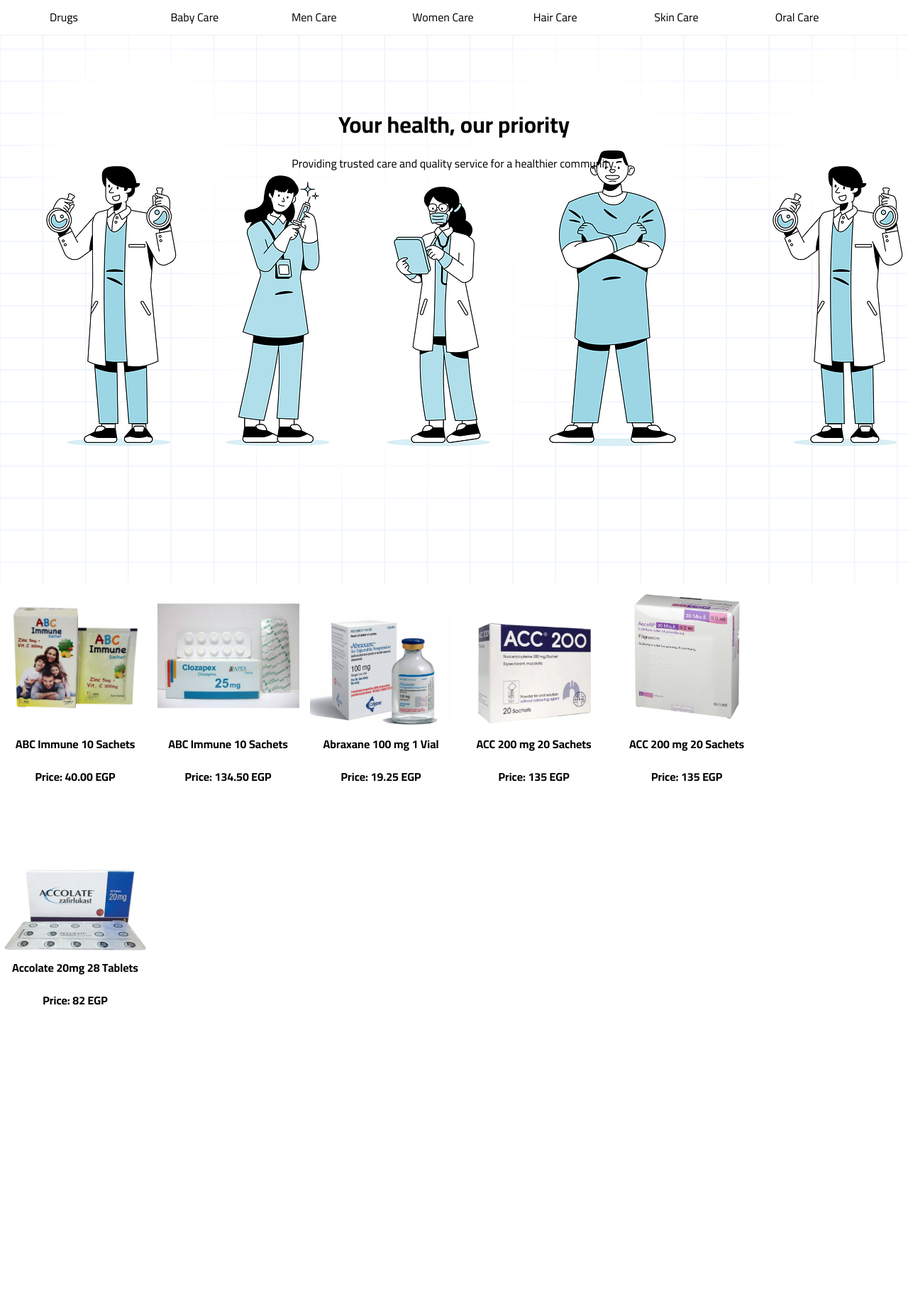
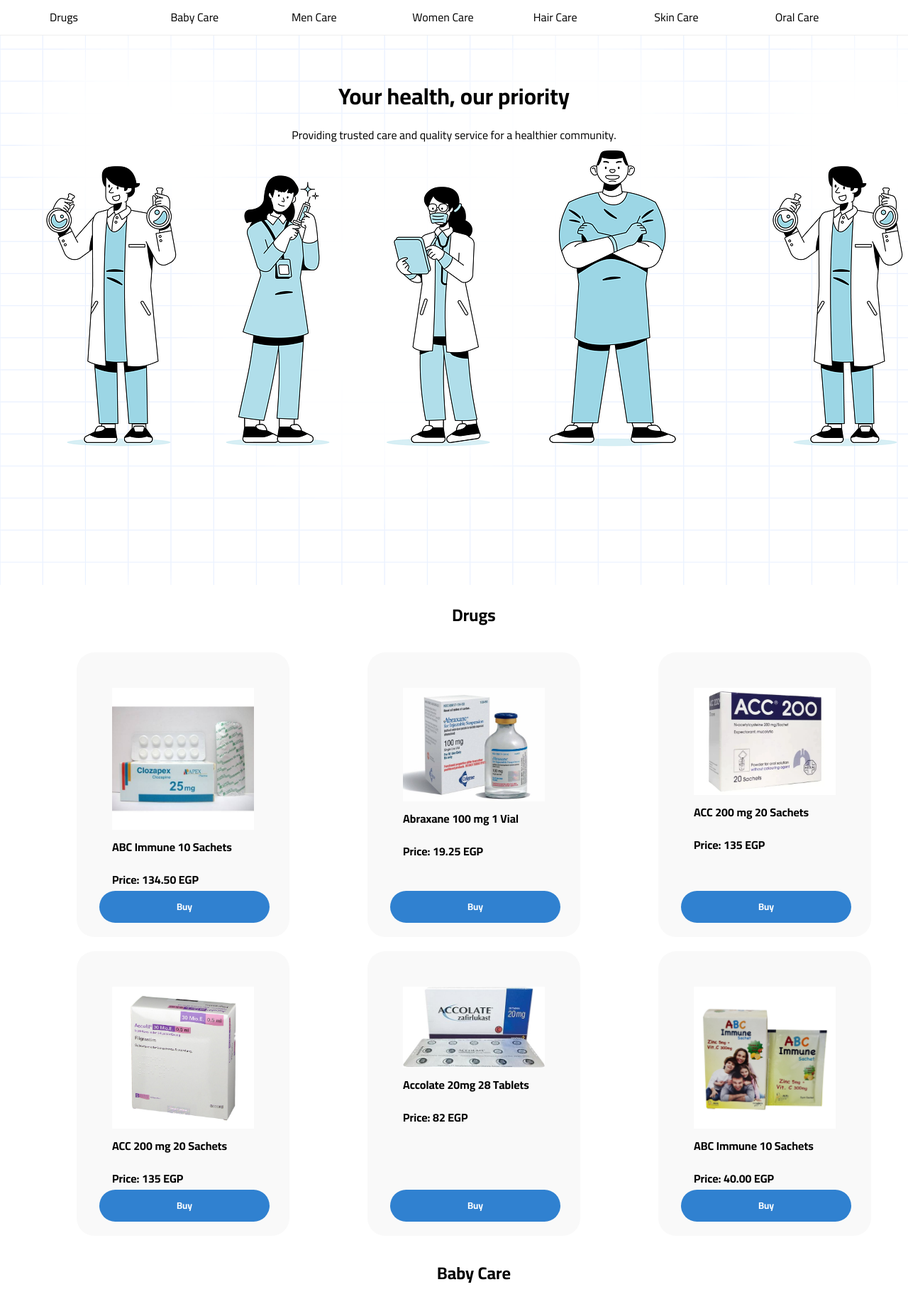
Before and after one commit to Ahmed-kamal12/pharm, a PHP site: page /main.html in a window 1280 px wide; the page is wider, and only the part inside the window is pictured. Shown: the part 76-1913 px from the top of that part at 71% size. Before the commit the page ends 1492 px from the top of that part, so only its background shows below. Run offline with PHP 8.4, Linux system fonts and the light colour scheme.

Commit message:
add sections

```diff
--- a/Css/style.css
+++ b/Css/style.css
@@ -25,6 +25,7 @@
     height: 75px;
     z-index: 99999;
 }
+
 header h2 {
     text-transform: capitalize;
     letter-spacing: 2.3px;
@@ -76,6 +77,7 @@
     align-items: center;
 }
 
+
 /*main page */
 
 main {
@@ -101,15 +103,50 @@
 }
 
 /* Sections */
+
 /* ------Drugs------*/
-#Drugs{
-    margin-top: 100px;
-    padding: 0 25px ;
+
+div>h2 {
+    text-align: center;
 }
 
-figure {
-    display: inline-block;
-    width: calc(95% 5);
-    margin: 100px 6px auto ;
-    text-align: center;
+#Drugs{
+    margin-top: 120px;
 }
+
+.Drugs{
+    padding: 0;
+}
+
+div>div {
+    display: flex;
+    width: 100%;
+    margin: 0;
+    padding: 0 53px;
+}
+/* F5F7F8 */
+div>figure {
+    background-color: #F9F9F9;
+    border-radius: 25px;
+    padding: 50px;
+    margin: 10px 55px;
+    position: relative;
+}
+
+button {
+    position: absolute;
+    bottom: 20px;
+    color: white;
+    font-weight: bold;
+    left: 32px;
+    width: 80%;
+    padding: 10px 0;
+    background-color: #3081D0;
+    border: none;
+    border-radius: 25px;
+    transition-delay: 0.3s;
+}
+
+button:hover {
+    box-shadow: 0 0 3px 1px #565564;
+}
--- a/main.html
+++ b/main.html
@@ -20,8 +20,8 @@
      <nav>
             <ul>
                 <li><a href="#Drugs">Drugs</a></li>
-                <li><a href="#">Baby Care</a></li>
-                <li><a href="#">Men Care</a></li>
+                <li><a href="#BabyCare">Baby Care</a></li>
+                <li><a href="#MenCare">Men Care</a></li>
                 <li><a href="#">Women Care</a></li>
                 <li><a href="#">Hair Care</a></li>
                 <li><a href="#">Skin Care</a></li>
@@ -29,7 +29,7 @@
              </ul>
      </nav>
      <main>
-        <div id="Drugs">
+        <div >
         <h1>Your health, our priority</h1>
         <p>
             Providing trusted care and quality service for a healthier community.
@@ -38,15 +38,8 @@
      </main>
      <!-- section Drugs -->
       <div class="Drugs">
-        <figure>
-            <img src="Images/ABC Immune 10 Sachets.jpg" alt="ABC Immune 10 Sachets" width="200">
-            <figcaption>
-                <strong>
-                    <span>ABC Immune 10 Sachets</span>
-                    <p>Price: 40.00 EGP</p>
-                </strong>
-            </figcaption>
-        </figure>
+        <h2 id="Drugs">Drugs</h2>
+        <div>
             <figure>
                 <img src="Images/CLOZAPEX 25 MG 50 TAB.jpg" alt="CLOZAPEX 25 MG 50 TAB" width="200">
                 <figcaption>
@@ -54,6 +47,7 @@
                         <span>ABC Immune 10 Sachets</span>
                         <p>Price: 134.50 EGP</p>
                     </strong>
+                    <p><button>Buy</button></p>
                 </figcaption>
             </figure>
           <figure>
@@ -62,6 +56,7 @@
                 <strong>
                     <span>Abraxane 100 mg 1 Vial</span>
                     <p>Price: 19.25 EGP</p>
+                    <p><button>Buy</button></p>
                 </strong>
             </figcaption>
         </figure>
@@ -72,8 +67,11 @@
                     <span>ACC 200 mg 20 Sachets</span>
                     <p>Price: 135 EGP</p>
                 </strong>
+                <p><button>Buy</button></p>
             </figcaption>
         </figure>
+        </div>
+    <div>
         <figure>
             <img src="Images/Accofil 30 MIU0.5ml 5 Prefilled Syringes.jpg" alt="Accofil 30 MIU/0.5ml 5 Prefilled Syringes" width="200" >
             <figcaption>
@@ -81,6 +79,7 @@
                     <span>ACC 200 mg 20 Sachets</span>
                     <p>Price: 135 EGP</p>
                 </strong>
+                <p><button>Buy</button></p>
             </figcaption>
         </figure>
         <figure>
@@ -90,8 +89,93 @@
                     <span>Accolate 20mg 28 Tablets</span>
                     <p>Price: 82 EGP</p>
                 </strong>
+                <p><button>Buy</button></p>
+            </figcaption>
+        </figure>
+        <figure>
+            <img src="Images/ABC Immune 10 Sachets.jpg" alt="ABC Immune 10 Sachets" width="200">
+            <figcaption>
+                <strong>
+                    <span>ABC Immune 10 Sachets</span>
+                    <p>Price: 40.00 EGP</p>
+                </strong>
+                <p><button>Buy</button></p>
             </figcaption>
         </figure>
     </div>
+    </div>
+    <br>
+    <!-- section Baby Care -->
+    <div>
+        <h2 id="BabyCare">Baby Care</h2>
+        <div>
+            <figure>
+                <img src="Images/5 Fives Feeding Bottle 250 ml.jpg" alt="5 Fives Feeding Bottle 250 ml" width="200">
+                <figcaption>
+                    <strong>
+                        <span>5 Fives Feeding Bottle 250 ml</span>
+                        <p>Price: 30.00 EGP</p>
+                    </strong>
+                    <p><button>Buy</button></p>
+                </figcaption>
+            </figure>
+            <figure>
+                <img src="Images/Alynour Baby Soft Wet Wipes 120 Pieces.jpg" alt="Alynour Baby Soft Wet Wipes 120 Pieces" width="200">
+                <figcaption>
+                    <strong>
+                        <span>Alynour Baby Soft Wet Wipes 120 Pieces</span>
+                        <p>Price: 20.15 EGP</p>
+                    </strong>
+                    <p><button>Buy</button></p>
+                </figcaption>
+            </figure>
+            <figure>
+                <img src="Images/Amore Kids Body Spray - Story Boy 75 ml.webp" alt="Amore Kids Body Spray - Story Boy 75 ml" width="200">
+                <figcaption>
+                    <strong>
+                        <span>Amore Kids Body Spray - Story Boy 75 ml</span>
+                        <p>Price: 99.90 EGP</p>
+                    </strong>
+                    <p><button>Buy</button></p>
+                </figcaption>
+            </figure>
+        </div>
+        <div>
+            <figure>
+                <img src="Images/Amore Kids Eau De Parfum - Funny 50 ml.webp" alt="Amore Kids Eau De Parfum - Funny 50 ml" width="200">
+                <figcaption>
+                    <strong>
+                        <span>Amore Kids Eau De Parfum - Funny 50 ml</span>
+                        <p>Price: 149.90 EGP</p>
+                    </strong>
+                    <p><button>Buy</button></p>
+                </figcaption>
+            </figure>
+            <figure>
+                <img src="Images/Algo Feeding Bottle with Handles 250 ml.jpg" alt="Algo Feeding Bottle with Handles 250 ml" width="200">
+                <figcaption>
+                    <strong>
+                        <span>Algo Feeding Bottle with Handles 250 ml</span>
+                        <p>Price: 119.00 EGP</p>
+                    </strong>
+                    <p><button>Buy</button></p>
+                </figcaption>
+            </figure>
+            <figure>
+                <img src="Images/baby feeding bottle 75ml.jpg" alt="baby feeding bottle 75ml" width="200">
+                <figcaption>
+                    <strong>
+                        <span>baby feeding bottle 75ml</span>
+                        <p>Price: 60.30 EGP</p>
+                    </strong>
+                    <p><button>Buy</button></p>
+                </figcaption>
+            </figure>
+        </div>
+    </div>
+    <!-- section Men Care -->
+    <div>
+        <h2 id="MenCare">Men Care</h2>
+    </div>
 </body>
 </html>
```
Also changed, not shown: Images/212 VIP Black Eau De Parfum For Men 100 ml.webp (added), Images/5 Fives Feeding Bottle 250 ml.jpg (added), Images/Algo Feeding Bottle with Handles 250 ml.jpg (added), Images/Alynour Baby Soft Wet Wipes 120 Pieces.jpg (added), Images/Amore Kids Body Spray - Story Boy 75 ml.webp (added), Images/Amore Kids Eau De Parfum - Funny 50 ml.webp (added), Images/Baby Care.png (added), Images/Dove Men+Care Clinical Protection Antiperspirant.jpg (added), Images/Five Fives Equalizer Body Spray - 230 ml.jpg (added), Images/King C. Gillette Beard Oil with Argan.jpg (added), Images/Lord lsb02 shaving brush.jpg (added), Images/Man look after shave balm w. aloe vera for sensitive skin. eva cosmetics, 125g.jpg (added), Images/NIVEA MEN Beard & Face Wash Cleanser.jpg (added), Images/NIVEA MEN DEEP Black Carbon Espresso.jpg (added), 4 more files. Lines whose indentation alone changed are shown as unchanged.
